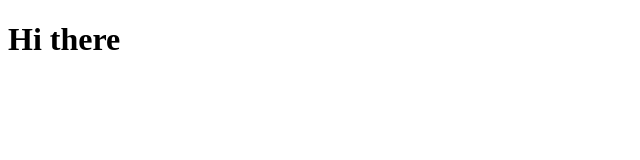
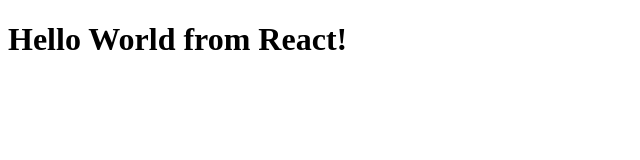
Before and after one commit to Rutvik-Bhuvaa/React-JS, a plain HTML site: page Inception/index.html in a window 1280 px wide. Shown: the whole page, without its empty margins (0-640 px from the left). Drawn offline with nearby package versions, Linux system fonts and the light colour scheme.

Commit message:
Hello world using react cdn

```diff
--- a/Inception/index.html
+++ b/Inception/index.html
@@ -7,7 +7,7 @@
   </head>
   <body>
     <div id="root"></div>
-    <h1>Hi there</h1>
+
     <script
       crossorigin
       src="https://unpkg.com/react@18/umd/react.development.js"
@@ -16,5 +16,12 @@
       crossorigin
       src="https://unpkg.com/react-dom@18/umd/react-dom.development.js"
     ></script>
+
+    <script>
+      const heading = React.createElement("h1", {}, "Hello World from React!");
+
+      const root = ReactDOM.createRoot(document.getElementById("root"));
+      root.render(heading);
+    </script>
   </body>
 </html>
```
